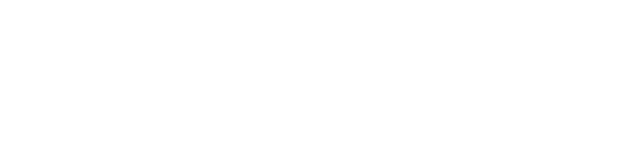
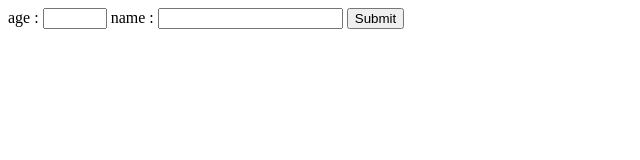
Before and after one commit to acciojob/promises-and-chains-imsidthakur, a website: page main.html in a window 1280 px wide. Shown: the whole page, without its empty margins (0-640 px from the left). Drawn offline with Linux system fonts and the light colour scheme.

Commit message:
created a submission

```diff
--- a/main.html
+++ b/main.html
@@ -7,7 +7,13 @@
 
   <body>
     <!-- write the body here -->
-
+     <form id="form">
+		 <label for="age">age : </label>
+		 <input type="number" max=100 min="0" id="age"/>
+		 <label for="age">name : </label>
+		 <input type="text" id="name"/>
+		 <input type="submit"/>
+	 </form>
     <script type="text/javascript" src="./script.js"></script>
   </body>
 </html>
--- a/script.js
+++ b/script.js
@@ -1 +1,7 @@
 //your JS code here. If required.
+
+const form = document.getElementById("form");
+
+form.addEventListener("submit",()=> {
+	console.log("hello")
+})
```
